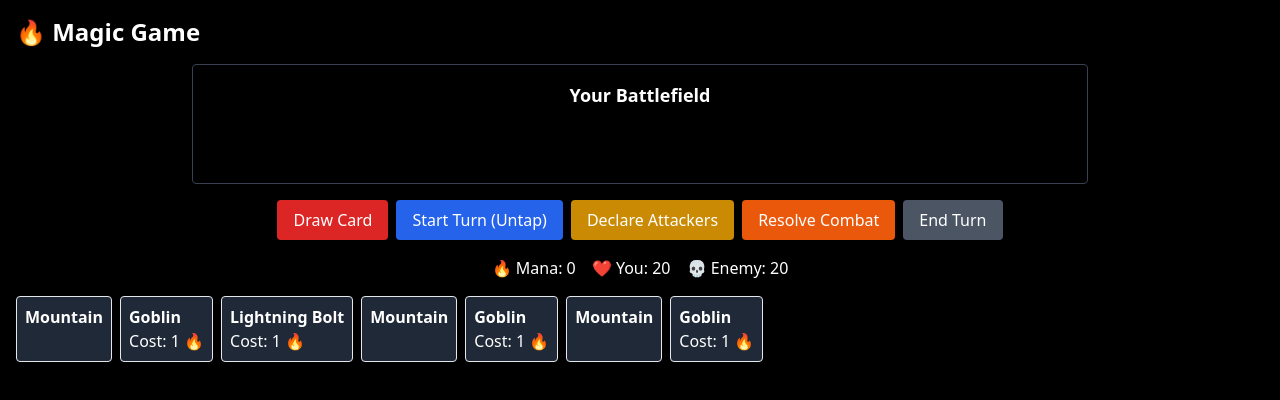
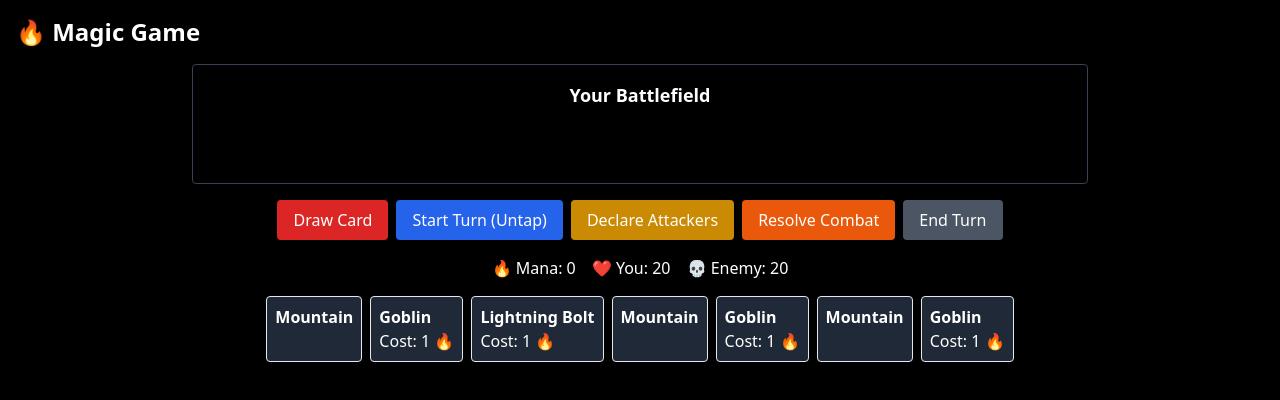
Before and after one commit to MateoXRP/magic-game, a React (Vite) app: page / in a window 1280 px wide. Shown: the top 400 px of the page. Built offline with nearby package versions, Linux system fonts and the light colour scheme.

Commit message:
Centered card hand on screen

```diff
--- a/src/components/Hand.jsx
+++ b/src/components/Hand.jsx
@@ -4,7 +4,7 @@
   const { hand, playCard } = useGame();
 
   return (
-    <div className="flex flex-wrap gap-2">
+    <div className="flex flex-wrap justify-center gap-2">
       {hand.map((card) => (
         <div
           key={card.id}
```
